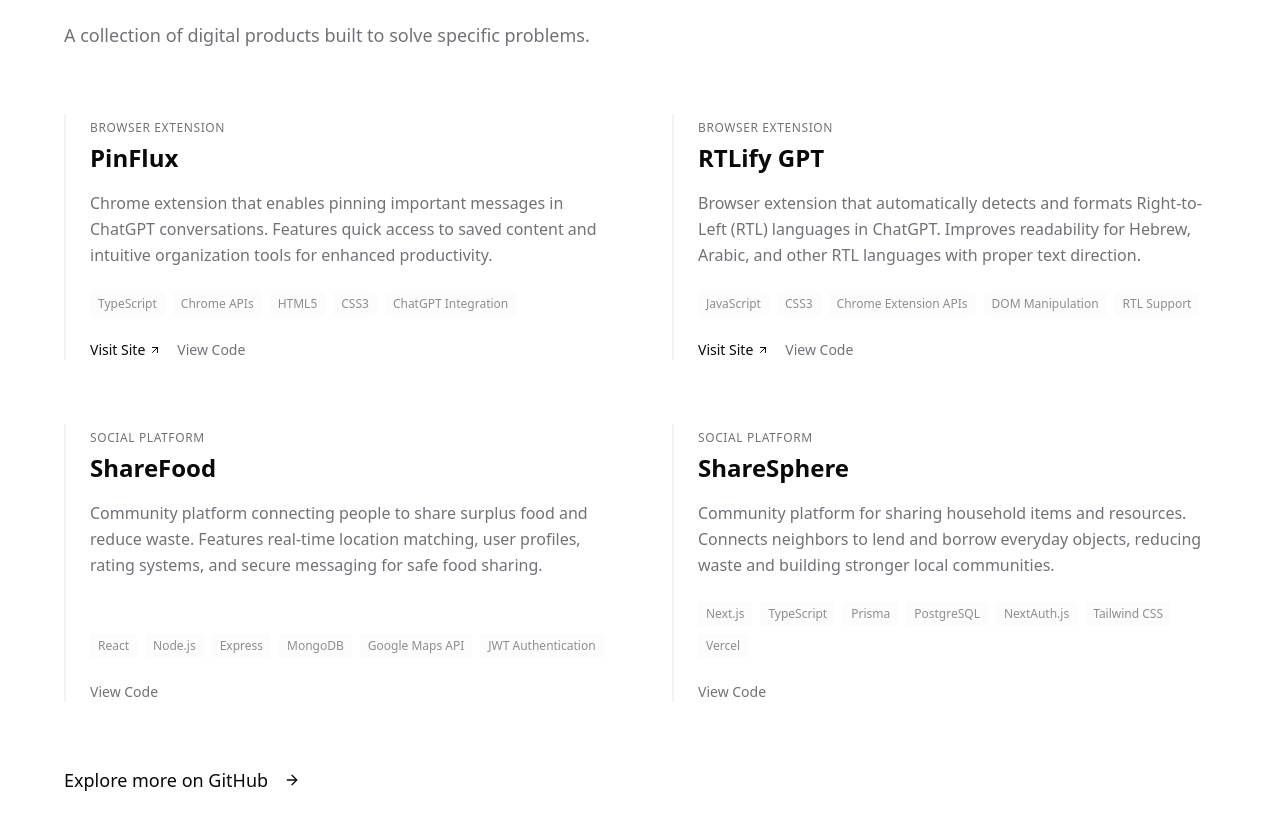
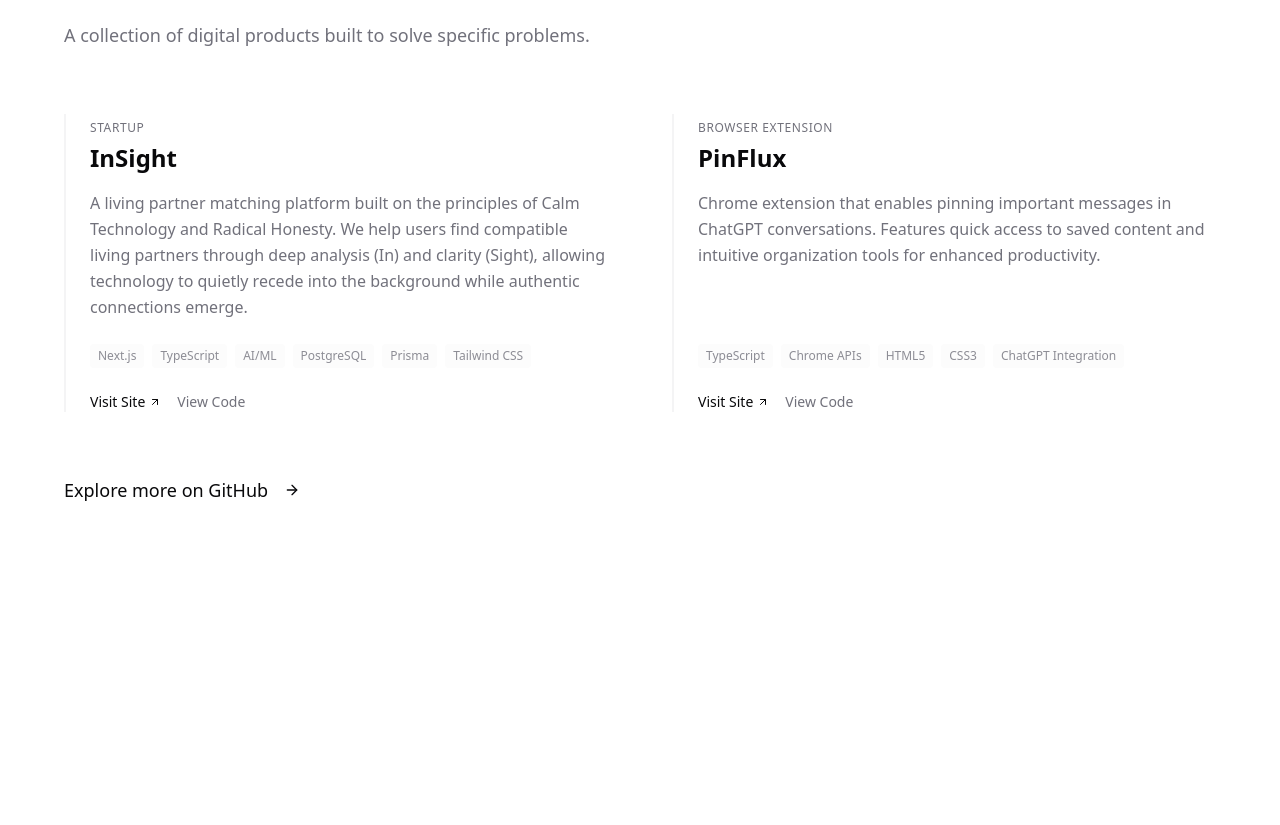
Before and after one commit to Yedidya10/yedidya-hub, a Next.js app: page / in a window 1280 px wide. Shown: the part 767-1592 px from the top of the page. After the commit the page ends 1367 px from the top, so only its background shows below. Built offline with nearby package versions, Linux system fonts and the light colour scheme.

Commit message:
feat: add InSight project to VenturesSection and remove outdated projects

```diff
--- a/components/sections/ventures-section.tsx
+++ b/components/sections/ventures-section.tsx
@@ -6,6 +6,15 @@
 
 const ventures = [
   {
+    title: "InSight",
+    description: "A living partner matching platform built on the principles of Calm Technology and Radical Honesty. We help users find compatible living partners through deep analysis (In) and clarity (Sight), allowing technology to quietly recede into the background while authentic connections emerge.",
+    githubUrl: "https://github.com/Yedidya10/insight",
+    liveUrl: "https://insight.example.com/",
+    technologies: ["Next.js", "TypeScript", "AI/ML", "PostgreSQL", "Prisma", "Tailwind CSS"],
+    category: "Startup" as const,
+    featured: true
+  },
+  {
     title: "PinFlux",
     description: "Chrome extension that enables pinning important messages in ChatGPT conversations. Features quick access to saved content and intuitive organization tools for enhanced productivity.",
     githubUrl: "https://github.com/AuxionCore/PinFlux",
@@ -13,28 +22,6 @@
     technologies: ["TypeScript", "Chrome APIs", "HTML5", "CSS3", "ChatGPT Integration"],
     category: "Browser Extension" as const,
     featured: true
-  },
-  {
-    title: "RTLify GPT",
-    description: "Browser extension that automatically detects and formats Right-to-Left (RTL) languages in ChatGPT. Improves readability for Hebrew, Arabic, and other RTL languages with proper text direction.",
-    githubUrl: "https://github.com/AuxionCore/RTLify_GPT",
-    liveUrl: "https://rtlify-gpt.auxion.space/",
-    technologies: ["JavaScript", "CSS3", "Chrome Extension APIs", "DOM Manipulation", "RTL Support"],
-    category: "Browser Extension" as const
-  },
-  {
-    title: "ShareFood",
-    description: "Community platform connecting people to share surplus food and reduce waste. Features real-time location matching, user profiles, rating systems, and secure messaging for safe food sharing.",
-    githubUrl: "https://github.com/Yedidya10/share_food",
-    technologies: ["React", "Node.js", "Express", "MongoDB", "Google Maps API", "JWT Authentication"],
-    category: "Social Platform" as const
-  },
-  {
-    title: "ShareSphere",
-    description: "Community platform for sharing household items and resources. Connects neighbors to lend and borrow everyday objects, reducing waste and building stronger local communities.",
-    githubUrl: "https://github.com/Yedidya10/sharesphere",
-    technologies: ["Next.js", "TypeScript", "Prisma", "PostgreSQL", "NextAuth.js", "Tailwind CSS", "Vercel"],
-    category: "Social Platform" as const
   }
 ]
 
```
